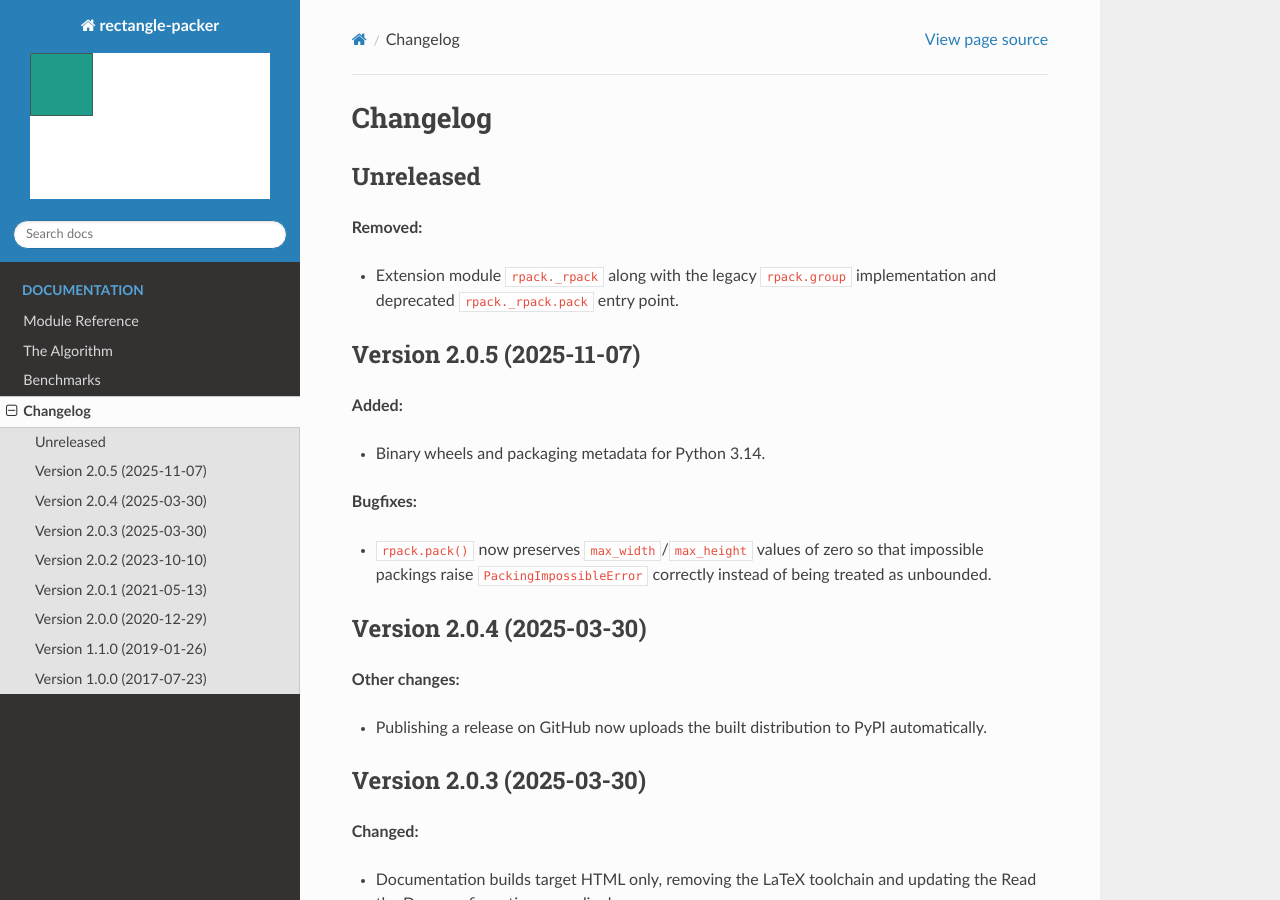
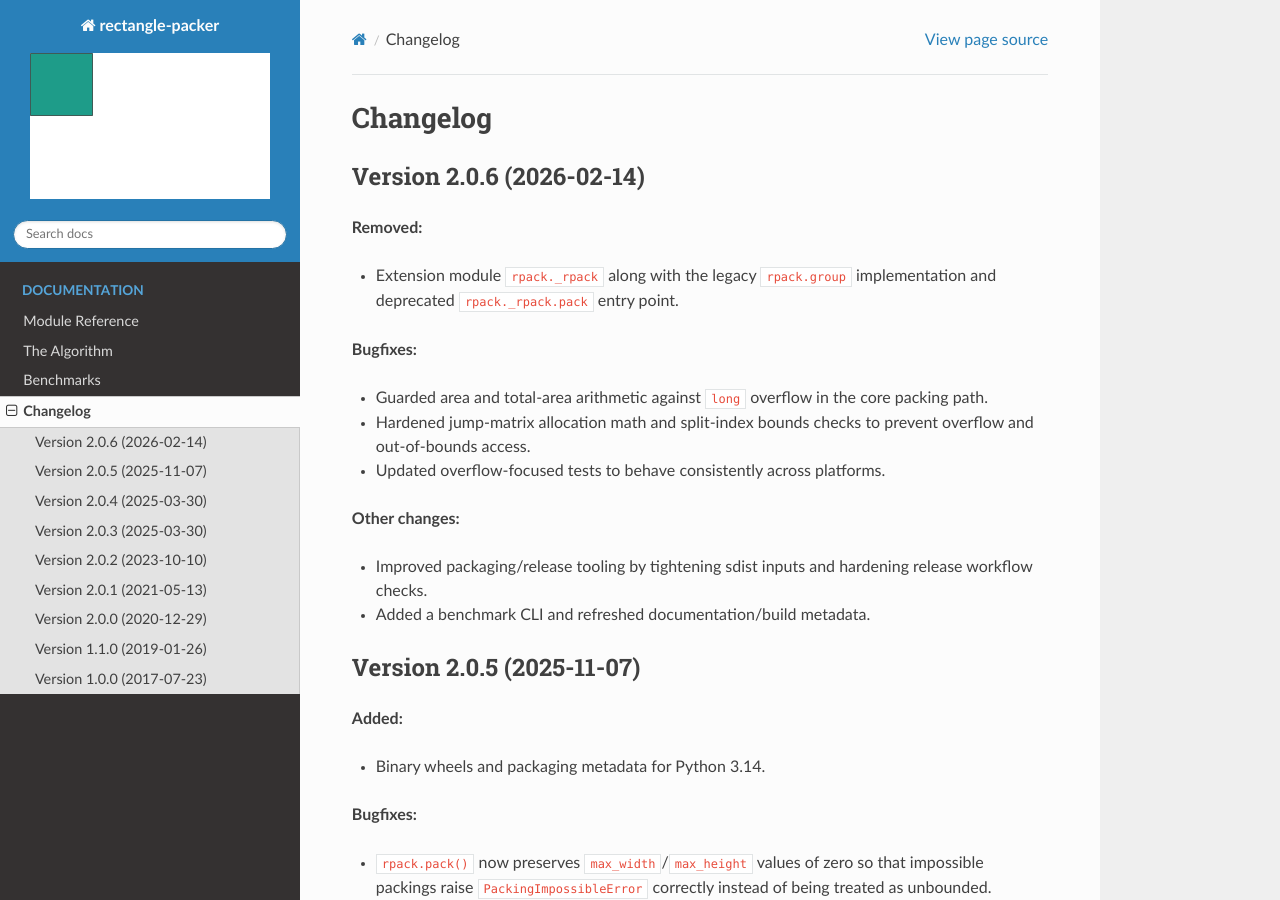
Before and after one commit to Penlect/rectangle-packer, a Sphinx documentation site: the page built from doc/changelog.rst, in a window 1280 px wide and 900 px high. Built offline with Sphinx 7.4.7 and the Read the Docs theme 3.1.0, drawn with Linux system fonts in a browser that asks for light colours; formulas are drawn with MathJax 3.

Commit message:
Release 2.0.6
Bump rpack.__version__ to 2.0.6 and finalize the changelog
entry for the 2026-02-14 release.

The changelog includes the merged _rpack removal, overflow and
bounds hardening fixes, and packaging/release workflow updates.

```diff
--- a/doc/changelog.rst
+++ b/doc/changelog.rst
@@ -2,13 +2,27 @@
 Changelog
 =========
 
-Unreleased
-==========
+Version 2.0.6 (2026-02-14)
+==========================
 
 **Removed:**
 
 * Extension module ``rpack._rpack`` along with the legacy ``rpack.group``
   implementation and deprecated ``rpack._rpack.pack`` entry point.
+
+**Bugfixes:**
+
+* Guarded area and total-area arithmetic against ``long`` overflow in the core
+  packing path.
+* Hardened jump-matrix allocation math and split-index bounds checks to prevent
+  overflow and out-of-bounds access.
+* Updated overflow-focused tests to behave consistently across platforms.
+
+**Other changes:**
+
+* Improved packaging/release tooling by tightening sdist inputs and hardening
+  release workflow checks.
+* Added a benchmark CLI and refreshed documentation/build metadata.
 
 
 Version 2.0.5 (2025-11-07)
--- a/rpack/__init__.py
+++ b/rpack/__init__.py
@@ -28,7 +28,7 @@ __contact__ = __email__
 __copyright__ = "Copyright (c) 2017 Daniel Andersson"
 __license__ = "MIT"
 __url__ = "https://github.com/Penlect/rectangle-packer"
-__version__ = "2.0.5"
+__version__ = "2.0.6"
 
 # Built-in
 from typing import Iterable, Tuple, List
```
